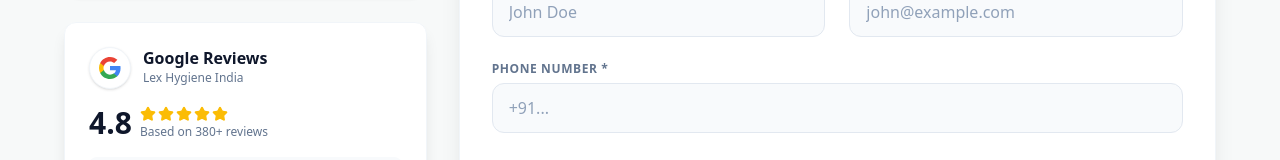
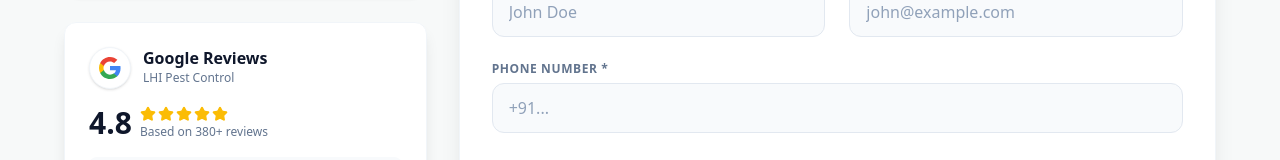
Before and after one commit to lexhygiene/PCNNextJs, a Next.js app: page /contact in a window 1280 px wide. Shown: the part 550-710 px from the top of the page. Built offline with nearby package versions, Linux system fonts and the light colour scheme.

Commit message:
Replaced Lex Hygiene India with LHI Pest Control

```diff
--- a/src/app/(main)/about-us/page.tsx
+++ b/src/app/(main)/about-us/page.tsx
@@ -3,8 +3,8 @@
 import { Metadata } from 'next';
 
 export const metadata: Metadata = {
-    title: 'About Us | Pest Control Noida - a Unit of Lex Hygiene India',
-    description: 'Learn about Lex Hygiene India, a trusted pest control provider in Noida and Delhi NCR since 2008.',
+    title: 'About Us | Pest Control Noida - a Unit of LHI Pest Control',
+    description: 'Learn about LHI Pest Control, a trusted pest control provider in Noida and Delhi NCR since 2008.',
 };
 
 export default function AboutUsPage() {
@@ -16,7 +16,7 @@
                 <div className="container mx-auto max-w-5xl text-center relative z-10">
                     <span className="text-gold font-bold tracking-widest uppercase text-xs mb-4 block">Our Story</span>
                     <h1 className="text-4xl md:text-5xl font-serif font-bold mb-2">About Pest Control Noida</h1>
-                    <p className="text-sm md:text-base text-slate-400 font-medium uppercase tracking-wider mb-6">a unit of Lex Hygiene India</p>
+                    <p className="text-sm md:text-base text-slate-400 font-medium uppercase tracking-wider mb-6">a unit of LHI Pest Control</p>
                     <p className="text-lg md:text-xl text-slate-300 max-w-3xl mx-auto font-light leading-relaxed">
                         Protecting homes and businesses in Noida & Delhi NCR with advanced, eco-friendly pest solutions for over 15 years.
                     </p>
@@ -34,7 +34,7 @@
                                 <h2 className="text-3xl font-bold text-slate-900">Who We Are</h2>
                             </div>
                             <p className="text-slate-600 leading-relaxed text-lg mb-6">
-                                <strong className="text-slate-900">Pest Control Noida - a Unit of Lex Hygiene India</strong> is dedicated to providing premium pest control and hygiene services. Founded in 2016, we have grown from a small local team to a trusted name across the National Capital Region.
+                                <strong className="text-slate-900">Pest Control Noida - a Unit of LHI Pest Control</strong> is dedicated to providing premium pest control and hygiene services. Founded in 2016, we have grown from a small local team to a trusted name across the National Capital Region.
                             </p>
                             <p className="text-slate-600 leading-relaxed text-lg">
                                 We believe in a scientific approach to pest management. Instead of just spraying chemicals, we analyze the root cause of infestations, implement targeted treatments, and provide long-term prevention strategies ensuring a safe environment for your family and employees.
--- a/src/app/(main)/articles/page.tsx
+++ b/src/app/(main)/articles/page.tsx
@@ -7,7 +7,7 @@
 export const revalidate = 60;
 
 export const metadata = {
-    title: 'Articles & Insights | Pest Control Noida - a Unit of Lex Hygiene India',
+    title: 'Articles & Insights | Pest Control Noida - a Unit of LHI Pest Control',
     description: 'Expert pest control advice, industry updates, and home protection strategies.',
 };
 
--- a/src/app/(main)/contact/page.tsx
+++ b/src/app/(main)/contact/page.tsx
@@ -3,7 +3,7 @@
 import GoogleReviewWidget from '@/components/GoogleReviewWidget';
 
 export const metadata = {
-    title: 'Contact Us | Pest Control Noida - a Unit of Lex Hygiene India',
+    title: 'Contact Us | Pest Control Noida - a Unit of LHI Pest Control',
     description: 'Get in touch with our expert team for pest control advice and services.',
 };
 
@@ -67,7 +67,7 @@
                                 <h3 className="font-sans font-bold text-slate-900 mb-1 text-lg">Our Office</h3>
                                 <address className="text-slate-600 not-italic leading-relaxed text-sm">
                                     <span className="font-bold block mb-1">Pest Control Noida</span>
-                                    <span className="text-[10px] md:text-xs uppercase tracking-wider block mb-2 text-slate-400">a unit of Lex Hygiene India</span>
+                                    <span className="text-[10px] md:text-xs uppercase tracking-wider block mb-2 text-slate-400">a unit of LHI Pest Control</span>
                                     Logix City Centre, Noida,<br />
                                     Uttar Pradesh, India
                                 </address>
--- a/src/app/(main)/privacy-policy/page.tsx
+++ b/src/app/(main)/privacy-policy/page.tsx
@@ -15,7 +15,7 @@
                     <p className="text-lg">Last Updated: {new Date().toLocaleDateString()}</p>
 
                     <p>
-                        Welcome to Pest Control Noida (a unit of Lex Hygiene India). We are committed to protecting your privacy and ensuring your personal information is handled in a safe and responsible manner.
+                        Welcome to Pest Control Noida (a unit of LHI Pest Control). We are committed to protecting your privacy and ensuring your personal information is handled in a safe and responsible manner.
                     </p>
 
                     <h3>1. Information We Collect</h3>
--- a/src/app/(main)/terms-of-service/page.tsx
+++ b/src/app/(main)/terms-of-service/page.tsx
@@ -20,7 +20,7 @@
 
                     <h3>1. Services</h3>
                     <p>
-                        Pest Control Noida (a unit of Lex Hygiene India) provides residential and commercial pest control services in Noida, Greater Noida, Ghaziabad, and Gurgaon. All services are subject to availability and our standard service agreement.
+                        Pest Control Noida (a unit of LHI Pest Control) provides residential and commercial pest control services in Noida, Greater Noida, Ghaziabad, and Gurgaon. All services are subject to availability and our standard service agreement.
                     </p>
 
                     <h3>2. Pricing and Payments</h3>
--- a/src/app/(main)/thank-you/page.tsx
+++ b/src/app/(main)/thank-you/page.tsx
@@ -3,7 +3,7 @@
 import { CheckCircle, Home } from "lucide-react";
 
 export const metadata = {
-    title: 'Thank You | Pest Control Noida - a Unit of Lex Hygiene India',
+    title: 'Thank You | Pest Control Noida - a Unit of LHI Pest Control',
     description: 'Thank you for your enquiry. We will be in touch shortly.',
     robots: {
         index: false,
--- a/src/app/(marketing)/layout.tsx
+++ b/src/app/(marketing)/layout.tsx
@@ -12,7 +12,7 @@
             <header className="fixed top-0 left-0 right-0 py-4 px-6 md:px-12 bg-white/90 backdrop-blur-md z-50 border-b border-slate-100 flex items-center justify-between">
                 <Link href="#" className="font-serif font-bold text-xl md:text-2xl text-slate-900 tracking-tight flex flex-col">
                     <span>Pest Control <span className="text-gold">Noida</span></span>
-                    <span className="text-[10px] md:text-xs text-slate-500 font-sans tracking-wide font-normal uppercase mt-0.5">A Unit of Lex Hygiene India</span>
+                    <span className="text-[10px] md:text-xs text-slate-500 font-sans tracking-wide font-normal uppercase mt-0.5">A Unit of LHI Pest Control</span>
                 </Link>
                 <a
                     href="tel:+918882333782"
--- a/src/app/(marketing)/termite-control-service-noida/page.tsx
+++ b/src/app/(marketing)/termite-control-service-noida/page.tsx
@@ -221,7 +221,7 @@
                     {/* Mobile Trust Badge */}
                     <div className="md:hidden bg-slate-50 border border-slate-200 rounded-xl p-6 mb-8 text-center">
                         <p className="text-xs font-bold text-slate-500 uppercase tracking-widest mb-2">A Unit of</p>
-                        <h3 className="text-xl font-serif font-bold text-slate-900 mb-1">Lex Hygiene India</h3>
+                        <h3 className="text-xl font-serif font-bold text-slate-900 mb-1">LHI Pest Control</h3>
                         <div className="flex justify-center text-gold text-sm font-bold items-center gap-2 mb-4">
                             <div className="flex">★★★★★</div>
                             <span>4.9 (390+ Reviews)</span>
@@ -245,7 +245,7 @@
                         ></iframe>
                         <div className="absolute bottom-4 left-4 bg-white p-4 rounded-xl shadow-lg border border-slate-100 flex items-center gap-4 hidden md:flex">
                             <div className="text-left">
-                                <div className="font-bold text-slate-900 text-sm">Lex Hygiene India</div>
+                                <div className="font-bold text-slate-900 text-sm">LHI Pest Control</div>
                                 <div className="flex text-gold text-xs">
                                     ★★★★★ 4.9 (390+ Reviews)
                                 </div>
--- a/src/app/layout.tsx
+++ b/src/app/layout.tsx
@@ -10,7 +10,7 @@
 export const metadata: Metadata = {
   title: {
     template: '%s | Pest Control Noida',
-    default: 'Pest Control Noida - A Unit of Lex Hygiene India | Expert Services',
+    default: 'Pest Control Noida - A Unit of LHI Pest Control | Expert Services',
   },
   description: 'Pro Pest Control Noida offers government-approved, eco-friendly termite, rodent, and cockroach control services. Residential & Commercial pest removal in Noida & NCR.',
   keywords: ['Pest Control Noida', 'Termite Control in Noida', 'Pest Control Service Noida', 'Cockroach Control Noida', 'Rodent Control Noida'],
@@ -69,7 +69,7 @@
               ],
               parentOrganization: {
                 '@type': 'Organization',
-                name: 'Lex Hygiene India'
+                name: 'LHI Pest Control'
               },
               contactPoint: {
                 '@type': 'ContactPoint',
--- a/src/components/Footer.tsx
+++ b/src/components/Footer.tsx
@@ -19,7 +19,7 @@
                                 <span className="text-2xl font-sans font-bold tracking-tight text-white leading-none">
                                     Pest Control Noida<span className="text-gold">.</span>
                                 </span>
-                                <span className="text-[10px] text-white/50 uppercase tracking-widest mt-1">A unit of Lex Hygiene India</span>
+                                <span className="text-[10px] text-white/50 uppercase tracking-widest mt-1">A unit of LHI Pest Control</span>
                             </div>
                         </Link>
                         <p className="text-white/70 leading-relaxed text-sm">
--- a/src/components/GoogleReviewWidget.tsx
+++ b/src/components/GoogleReviewWidget.tsx
@@ -32,7 +32,7 @@
                 </div>
                 <div>
                     <h3 className="font-bold text-slate-900 leading-none">Google Reviews</h3>
-                    <p className="text-xs text-slate-500 mt-1">Lex Hygiene India</p>
+                    <p className="text-xs text-slate-500 mt-1">LHI Pest Control</p>
                 </div>
             </div>
 
```
Also changed, not shown: 2 other files (tests, documents, lock files or other folders).
